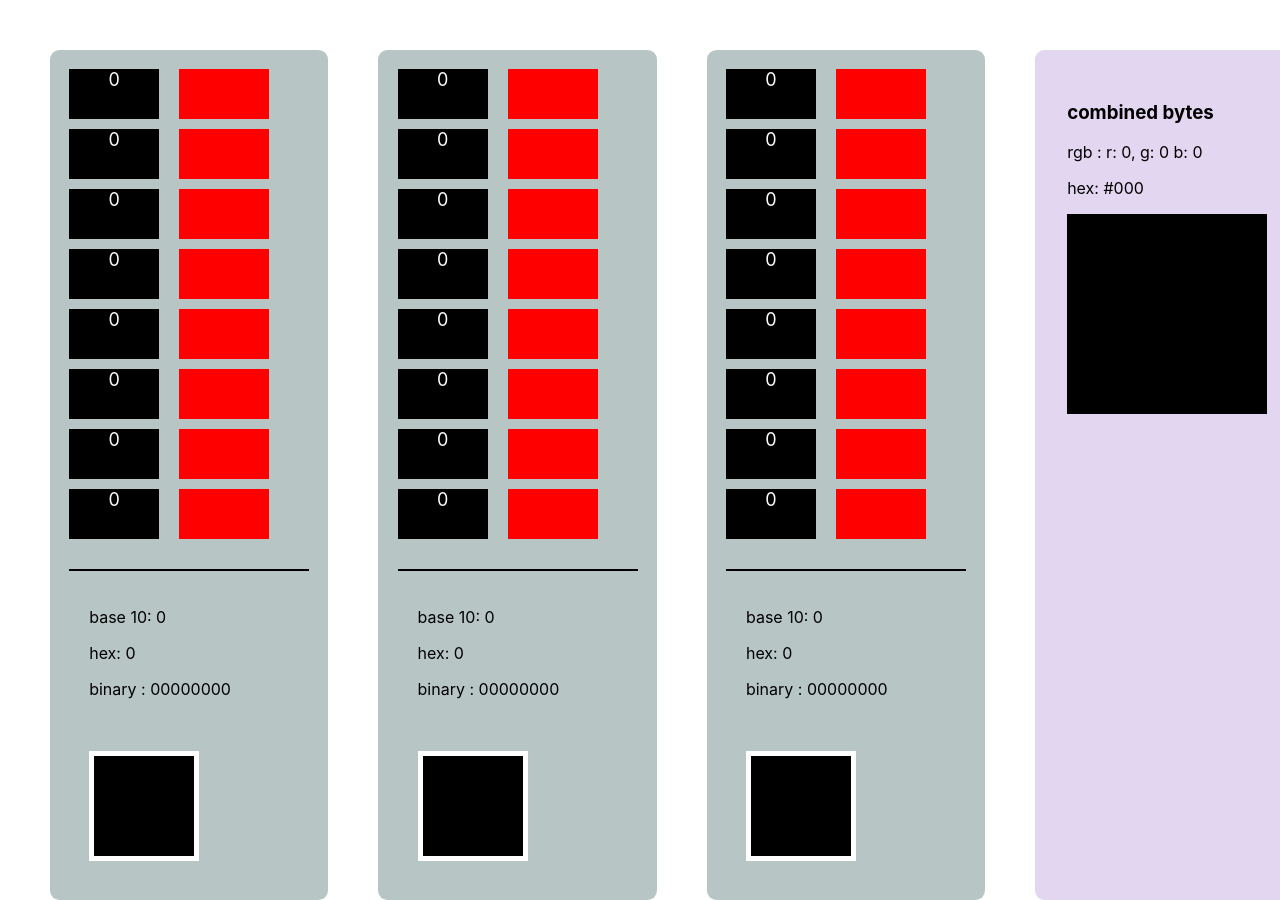
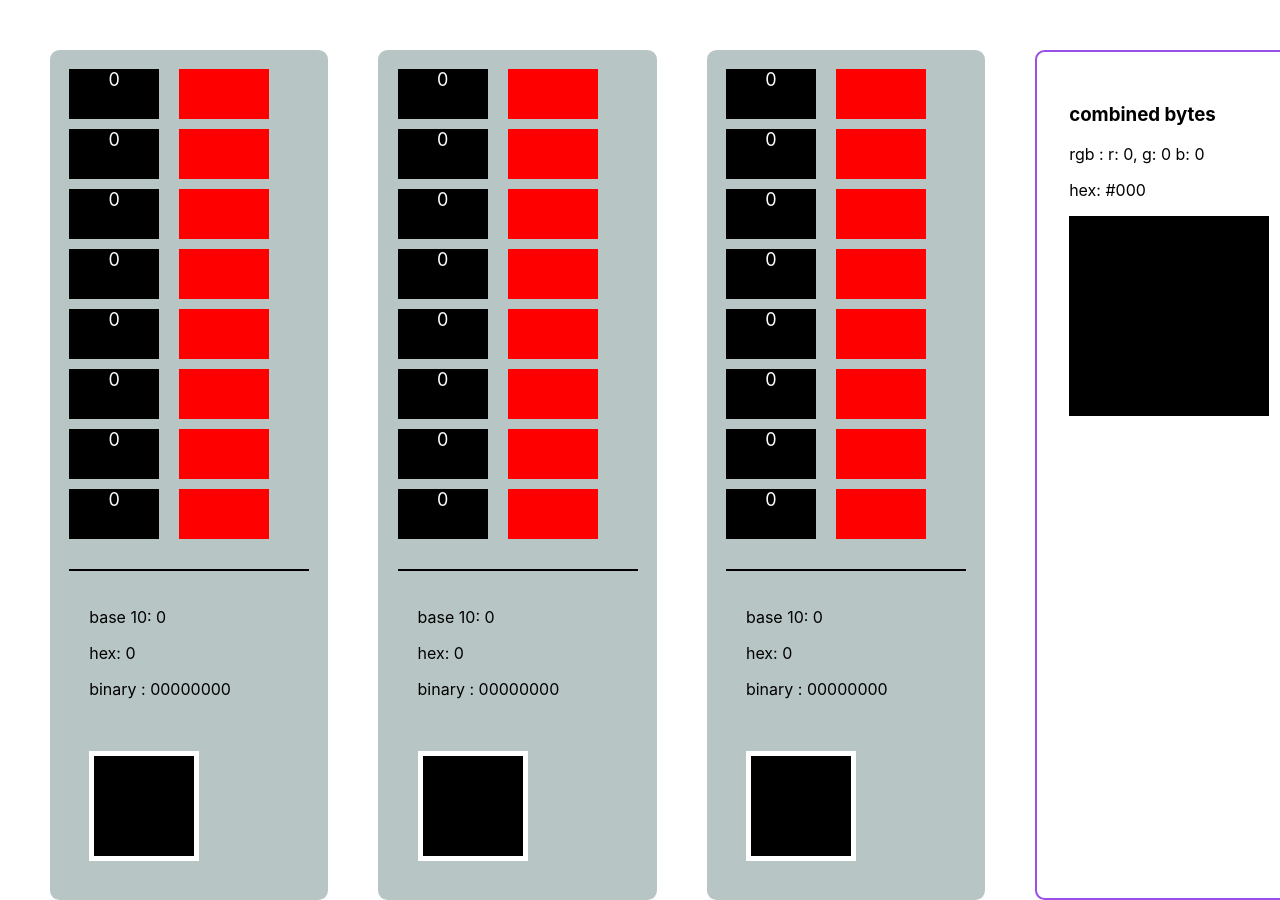
Before and after one commit to socalledsound/abacus, a React (Create React App) app: page / in a window 1280 px wide. Shown: the top 900 px of the page. Built offline with nearby package versions, Linux system fonts and the light colour scheme.

Commit message:
border for combined

```diff
--- a/src/App.module.css
+++ b/src/App.module.css
@@ -6,7 +6,8 @@
 }
 
 .combinedBytes {
-  background-color: rgb(227, 214, 241);
+  /* background-color: rgb(227, 214, 241); */
   padding: 2rem;
   border-radius: 0.6rem;
+  border: solid 2px rgb(154, 79, 235);
 }
```
